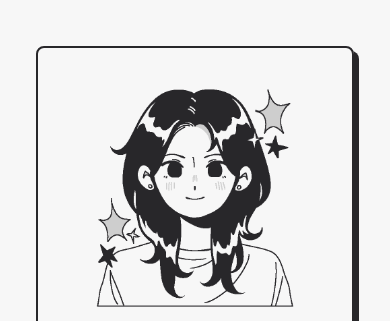
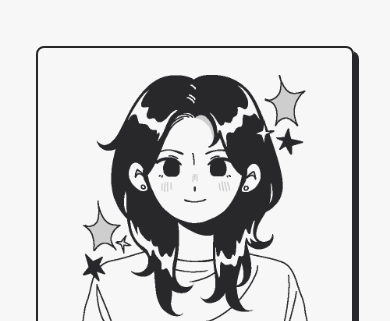
Before and after one commit to Joanne-Lee20/Portfolio-2025, an Astro site: page /about in a window 390 px wide. Shown: the part 98-419 px from the top of the page. Built offline with nearby package versions, Linux system fonts and the light colour scheme; Astro itself is replaced by a stand-in of ours; a web font is replaced by a local one.

Commit message:
adjusted about page padding

```diff
--- a/src/pages/about.astro
+++ b/src/pages/about.astro
@@ -202,6 +202,9 @@ import Tag from "../components/Tag.astro";
     text-decoration: none;
   }
   @media (max-width: 720px) {
+    #card {
+      padding: 1rem;
+    }
     .description {
       text-align: center;
       margin-bottom: 1.5rem;
```
